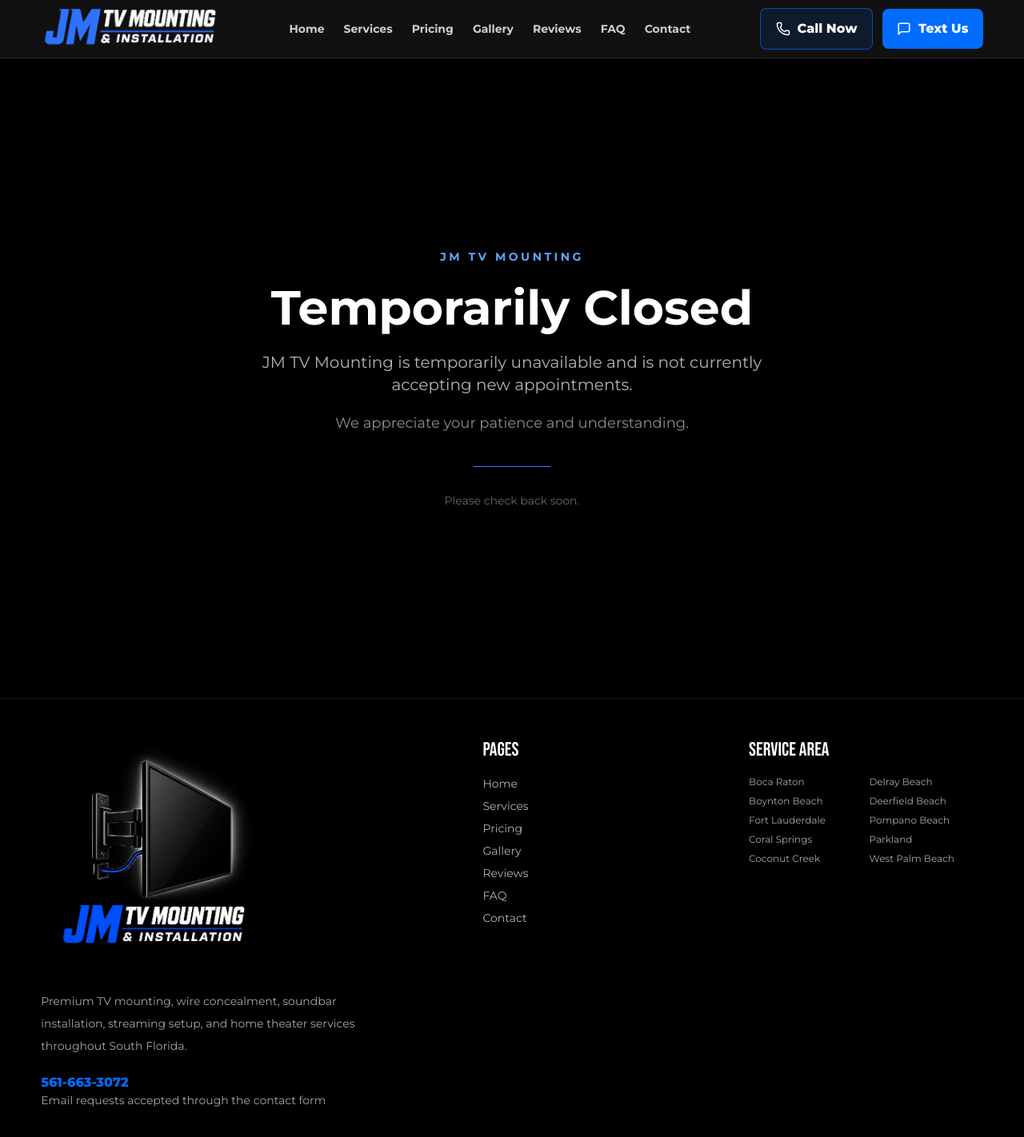
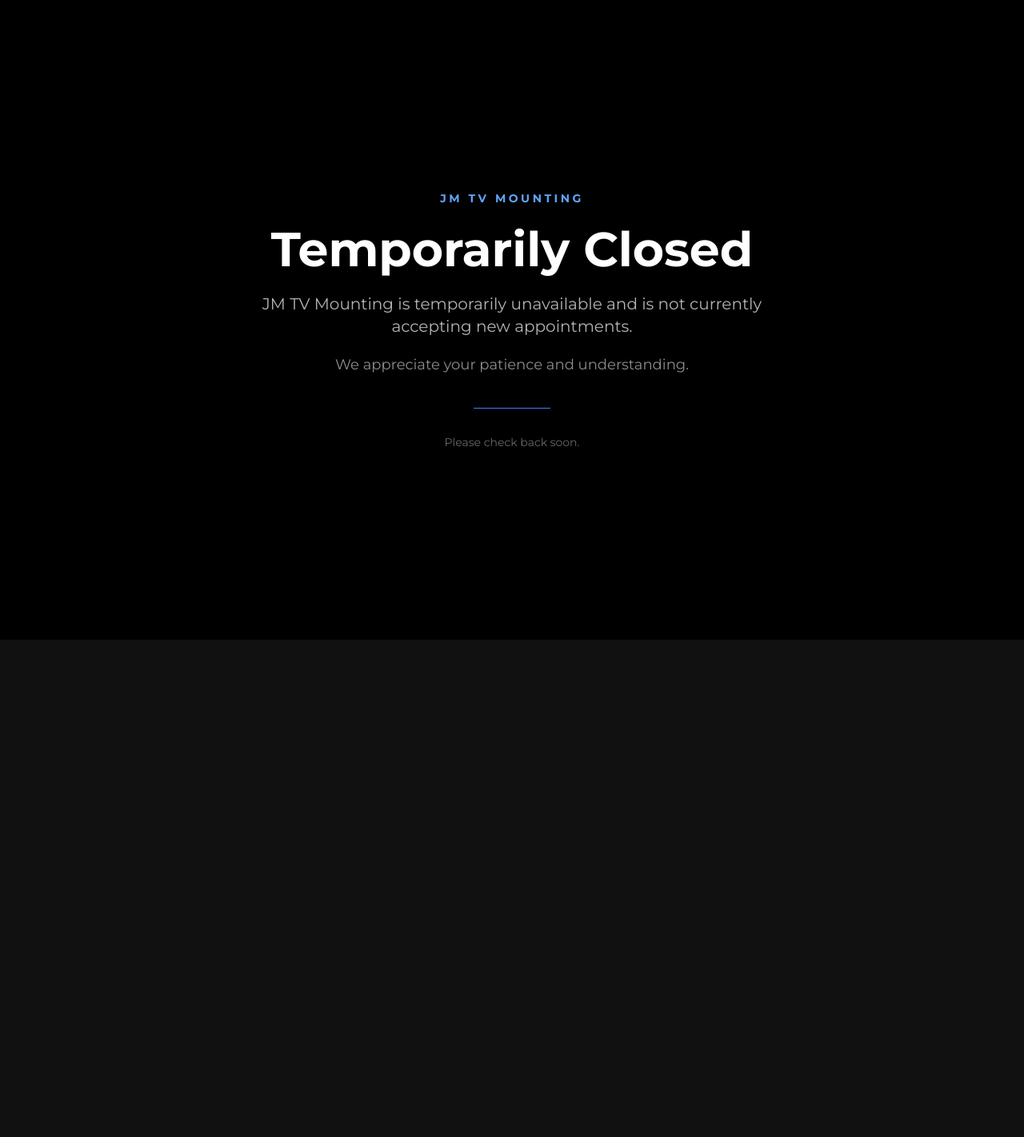
Before and after one commit to Jmch386/jm-tv-mounting-website, a Next.js app: page / in a window 1280 px wide. Shown: the top 1422 px of the page at 80% size. After the commit the page ends 800 px from the top, so only its background shows below. Built offline with nearby package versions, Linux system fonts and the light colour scheme.

Commit message:
Update layout.tsx

```diff
--- a/app/layout.tsx
+++ b/app/layout.tsx
@@ -67,12 +67,8 @@
     <html lang="en">
       <body>
         <script type="application/ld+json" dangerouslySetInnerHTML={{ __html: JSON.stringify(localBusinessSchema) }} />
-        <Header />
-        <main>{children}</main>
-        <ScrollToTopButton />
-        <FloatingCallButton />
-        <Footer />
-      </body>
-    </html>
+       <main>{children}</main>
+         </body>
+      </html>
   );
 }
```
